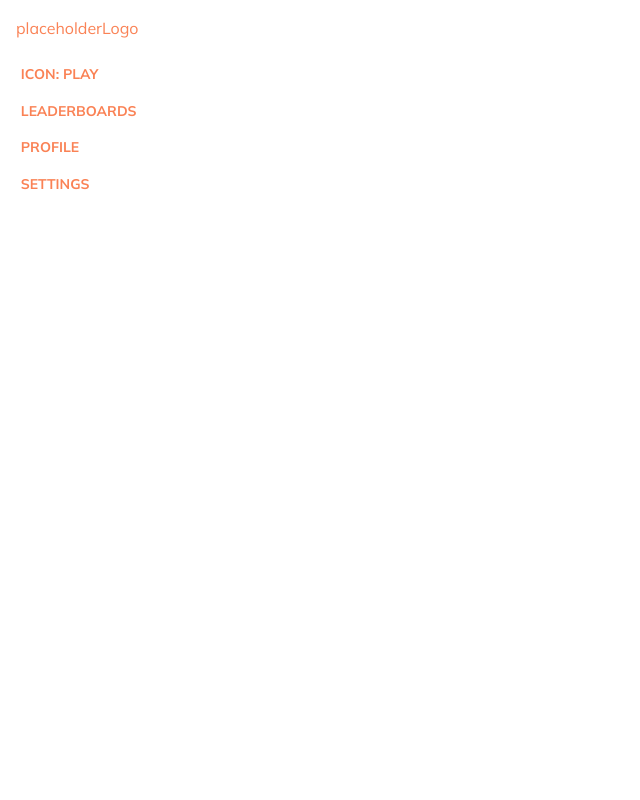
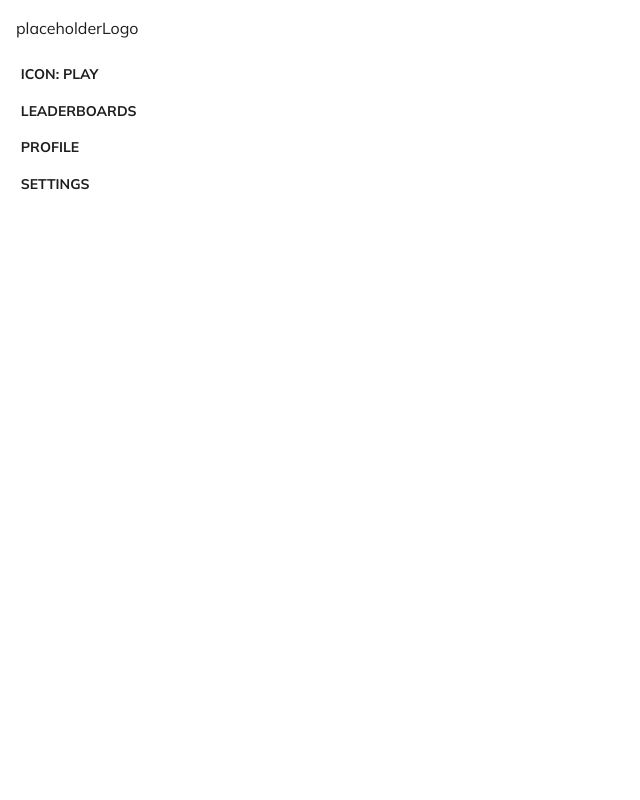
Before and after one commit to Linuxiarnia/synotion.web, a React (Vite) app: page / in a window 1280 px wide. Shown: the top 800 px of the page, without its empty margins (0-640 px from the left). Built offline with nearby package versions, Linux system fonts and the light colour scheme.

Commit message:
fix newButtons nav

```diff
--- a/src/components/Navigation.tsx
+++ b/src/components/Navigation.tsx
@@ -1,31 +1,37 @@
-import { Box, Button, Typography } from '@mui/material';
+import { Box, Button, ButtonProps, Typography, useTheme } from '@mui/material';
 import React from 'react';
+// import { useLocation } from 'react-router-dom';
 
 import './Navigation.css';
+import styled from '@emotion/styled';
+
+//myButton zwraca blad, ale dziala lol
+const MyButton = styled(Button)<ButtonProps>(({ theme }) => ({ color: theme.palette.text.primary }));
 
 
 export const NavBar = () => {
-
     // type Page = 'Home' | 'Leaderboards' | 'Profile' | 'Settings';
+    const theme = useTheme();
+    //const location = useLocation();
 
     return(
         <div className='navigation'>
 
             <span>
                 <Box sx={{ bgcolor: 'none' , m: 2 }}>
-                    <Typography color='primary' variant='body1'>
+                    <Typography color='text.primary' variant='body1'>
                         placeholderLogo
                     </Typography>
                 </Box>
                 <div className='navContainer'>
-                    <Box><Button href = '/'>Icon: Play</Button></Box>
-                    <Box><Button href = '/leaderboards'>Leaderboards</Button></Box>
-                    <Box><Button href = '/profile'>Profile</Button></Box>
-                    <Box><Button href = '/settings'>Settings</Button></Box>
+                    <Box><MyButton href = '/'>Icon: Play</MyButton></Box>
+                    <Box><MyButton href = '/leaderboards'>Leaderboards</MyButton></Box>
+                    <Box><MyButton href = '/profile' sx={{ color: theme.palette.text.primary }}>Profile</MyButton></Box>
+                    <Box><MyButton href = '/settings' sx={{ color: theme.palette.text.primary }}>Settings</MyButton></Box>
                 </div>
             </span>
             <div className='logoutContainer'>
-                <div><Button onClick={() => {/* logout */}}>Icon: Log out</Button></div>
+                <div><MyButton onClick={() => {/* logout */}}>Icon: Log out</MyButton></div>
             </div>
         </div>
     );
```
